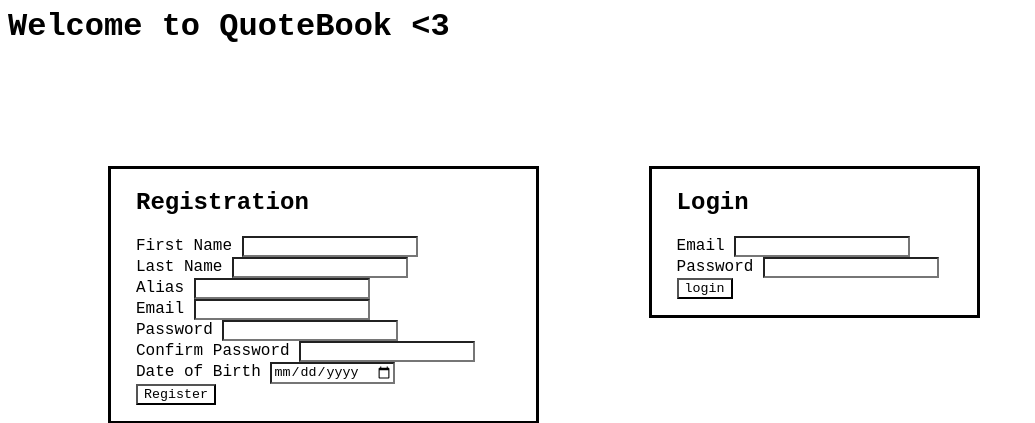
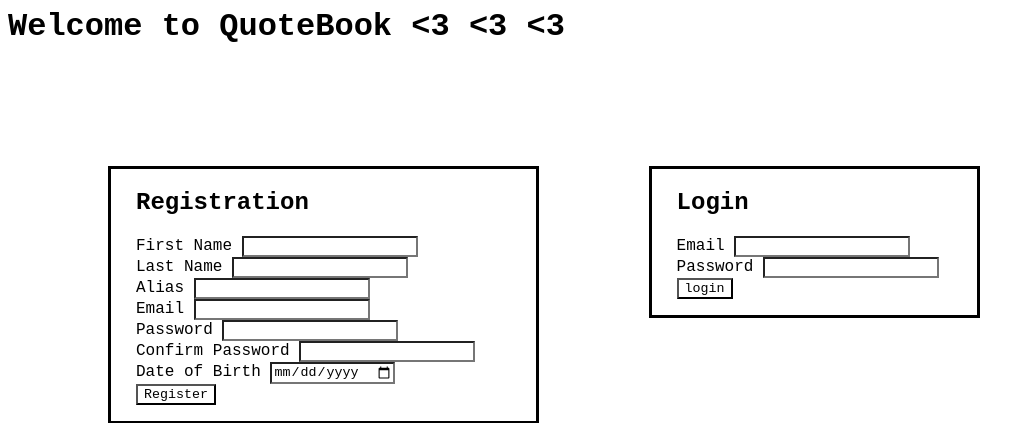
Before and after one commit to gregraudenbush/loginreg, a Django app: page / in a window 1280 px wide. Shown: the top 423 px of the page, without its empty margins (0-1035 px from the left). Run offline with Django 3.2, Linux system fonts and the light colour scheme; parts of the project's set-up code (start-up, migrations or seed data) failed here and were passed over.

Commit message:
final belt upload round 2

```diff
--- a/apps/third_app/templates/third_app/index.html
+++ b/apps/third_app/templates/third_app/index.html
@@ -6,7 +6,7 @@
       <link rel="stylesheet" href="{% static 'third_app/style.css' %}" media="screen" title="no title"  charset="utf-8">
     </head>
     <body>
-        <h1> Welcome to QuoteBook <3 </h1>
+        <h1> Welcome to QuoteBook <3 <3 <3 </h1>
             {% if messages %}
                 {% for message in messages %}
                     <h1 class="error">{{ message }}</h1>
--- a/apps/third_app/views.py
+++ b/apps/third_app/views.py
@@ -23,14 +23,15 @@ def addquote(request):
                 # been_poked = Poke.objects.annotate(Count("poker__id")).filter(poked__id = user_id)
 
                 # poked_num = Poke.objects.values("poker__first_name", "poker__last_name").annotate(total=Count("poker")).order_by('total').filter(poked__id = user_id)
-
+                # "quotes" : Quote.objects.all().exclude(quote1 = Favorite.objects.get(quote__quote = quote__quote1))
 
 
                 favorite_id = Favorite.objects.values("quote__id").values("quote")
 
+
                 context = {
                         "user" : User.objects.get(id = request.session['id']),
-                        "quotes" : Quote.objects.all().exclude(quote1 = Favorite.objects.values("quote")),
+                        "quotes" : Quote.objects.all().exclude(id = Favorite.objects.all().values("quote__id")),
                         "favorites" : Favorite.objects.filter(user = User.objects.get(id = request.session['id'])),
                         "user_id" : int(request.session['id'])
                 }
@@ -90,12 +91,14 @@ def favorite(request):
 
         if request.method == "POST":
                 Favorite.objects.create(quote = Quote.objects.get(id = request.POST['quote_id']), user = User.objects.get(id = request.session['id']))
+
         return redirect ('/addquote')
 
 def removefavorite(request):
 
         if request.method == "POST":
                 Favorite.objects.get(id = request.POST['id']).delete()
+
         return redirect ('/addquote')
 
 def user (request, id):
```
Also changed, not shown: db.sqlite3, 3 other files.
